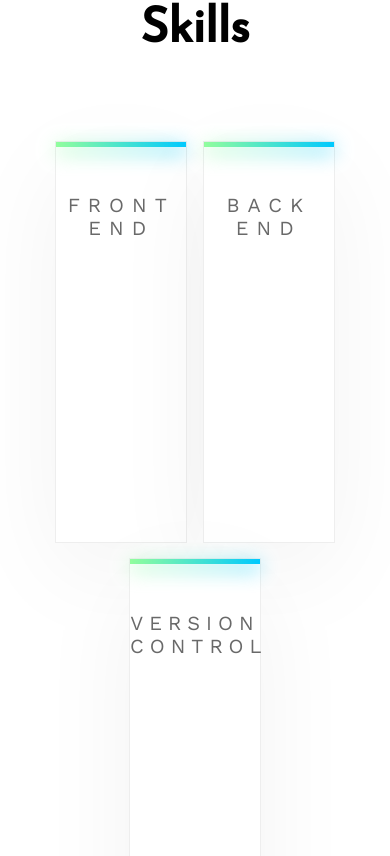
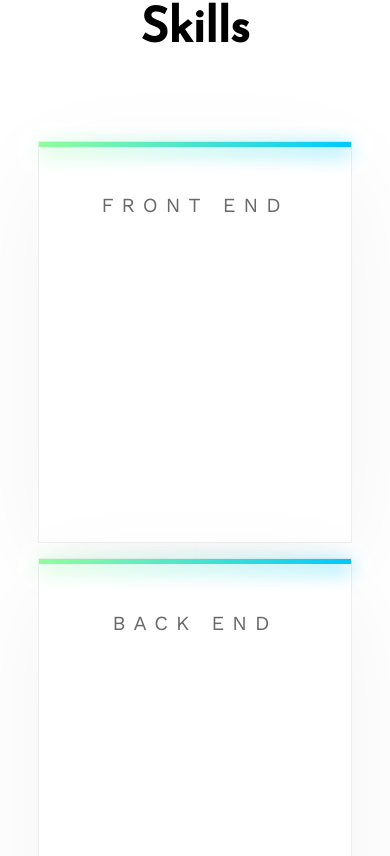
Before and after one commit to KyleS-99/Portfolio-Site, a React (Create React App) app in the folder client/: page / in a window 390 px wide. Shown: the part 2948-3804 px from the top of the page. Built offline with nearby package versions, Linux system fonts and the light colour scheme.

Commit message:
Made Skills component mobile-friendly

```diff
--- a/client/src/components/Skills.js
+++ b/client/src/components/Skills.js
@@ -17,10 +17,15 @@ const SkillsInnerContainer = styled.div`
     flex-wrap: wrap;
     justify-content: center;
     align-items: center;
+
+    @media (max-width: 1000px) {
+        flex-direction: column;
+    }
 `;
 
 const SkillBox = styled.div`
-    width: 33.333%;
+    width: 30%;
+    max-width: 450px;
     height: 400px;
     background: #fff;
     border: 1px solid #eee;
@@ -31,6 +36,10 @@ const SkillBox = styled.div`
     &:hover {
         transform: translateY(-3px);
         box-shadow: 0px 28px 102px -1px rgba(0,0,0,0.08);
+    }
+
+    @media (max-width: 1000px) {
+        width: 80%;
     }
 `;
 
```
